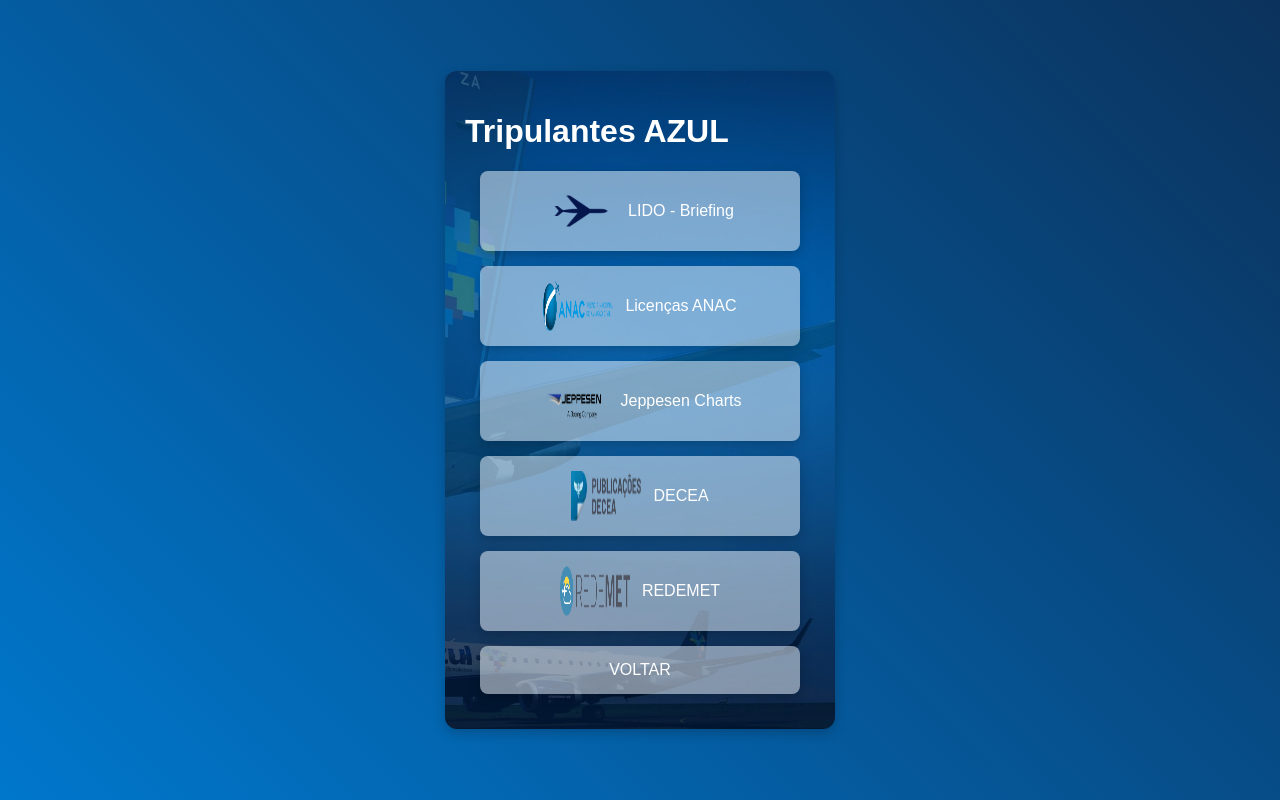
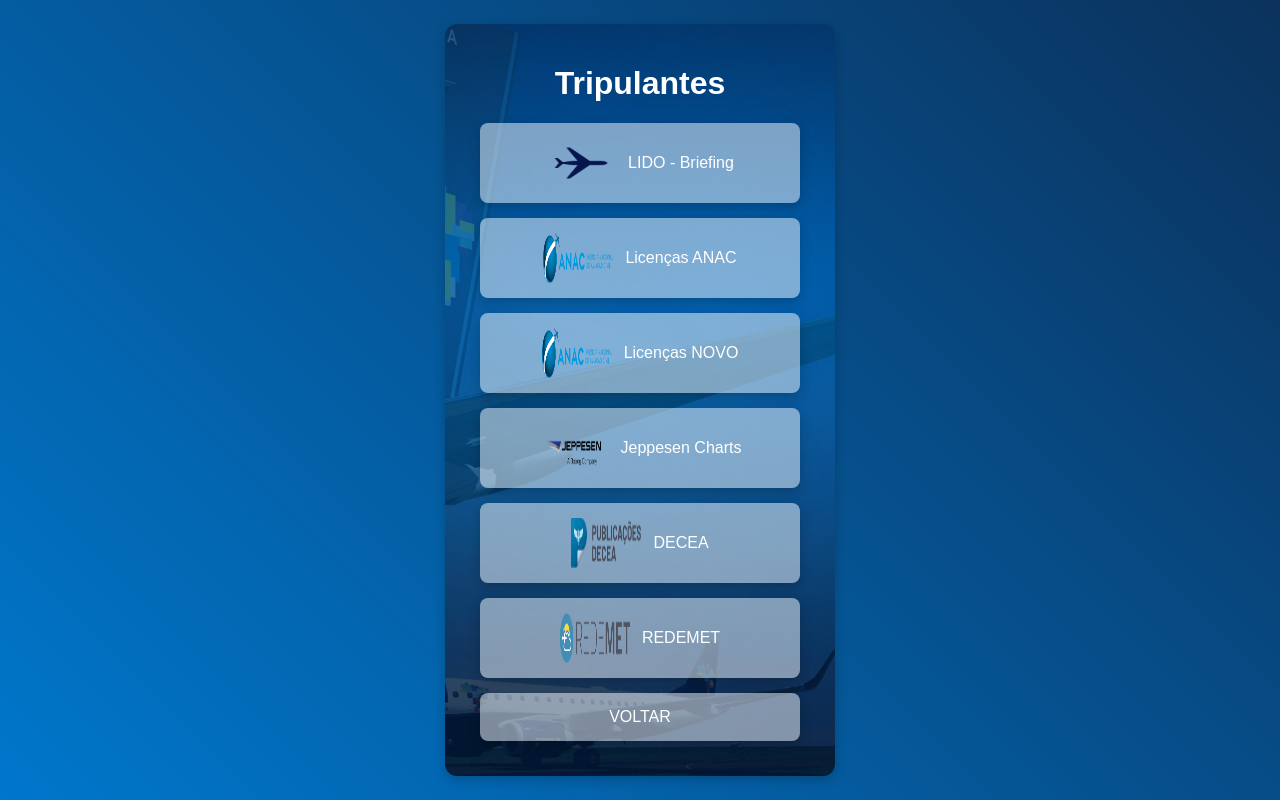
Before and after one commit to mendes-rafael-git/links_azul, a plain HTML site: page pages/voos.html in a window 1280 px wide. Drawn offline with Linux system fonts and the light colour scheme.

Commit message:
Atualizado Titulos e adicionado itens

```diff
--- a/css/style.css
+++ b/css/style.css
@@ -25,13 +25,11 @@ body {
     box-shadow: 0 4px 12px rgba(0, 0, 0, 0.2);
     /* background-color: #ffffff79; */
     border-radius: 12px;
-    /* border: 2px solid #0077cc; */
-
-    /* Adicionando a imagem de fundo */
     background-image: url('../assets/bg-azul-airplanes-color2.jpg');
     background-size: cover;
     background-position: center;
     background-repeat: no-repeat;
+    text-align: center;
 }
 
 .link_container {
@@ -39,15 +37,12 @@ body {
     width: 100%;
     padding: 20px;
     box-shadow: 0 4px 12px rgba(0, 0, 0, 0.2);
-    /* background-color: #ffffff79; */
     border-radius: 12px;
-    /* border: 2px solid #0077cc; */
-
-    /* Adicionando a imagem de fundo */
     background-image: url('../assets/bg-azul-airplanes-color2.jpg');
     background-size: cover;
     background-position: center;
     background-repeat: no-repeat;
+    align-items: center;
 }
 
 
--- a/pages/voos.html
+++ b/pages/voos.html
@@ -10,7 +10,7 @@
 <body>
 
     <div class="container">
-        <h1>Tripulantes AZUL</h1>
+        <h1>Tripulantes</h1>
 
         <a href="https://azu.lido.aero/briefing/" target="_blank" rel="noopener noreferrer">
             <div class="link-item">
@@ -23,6 +23,13 @@
             <div class="link-item">
                 <img  src="../assets/logoAnac.png" alt="Licenças ANAC">
                 Licenças ANAC
+            </div>
+        </a>
+
+        <a href="https://sistemas.anac.gov.br/NovaCHT/Acesso/Login?ReturnUrl=%2fnovacht" target="_blank" rel="noopener noreferrer">
+            <div class="link-item">
+                <img  src="../assets/logoAnac.png" alt="Licenças ANAC">
+                Licenças NOVO
             </div>
         </a>
 
```
Also changed, not shown: pages/intranet.html (+7 -0 lines), pages/portais.html (+2 -0 lines).
